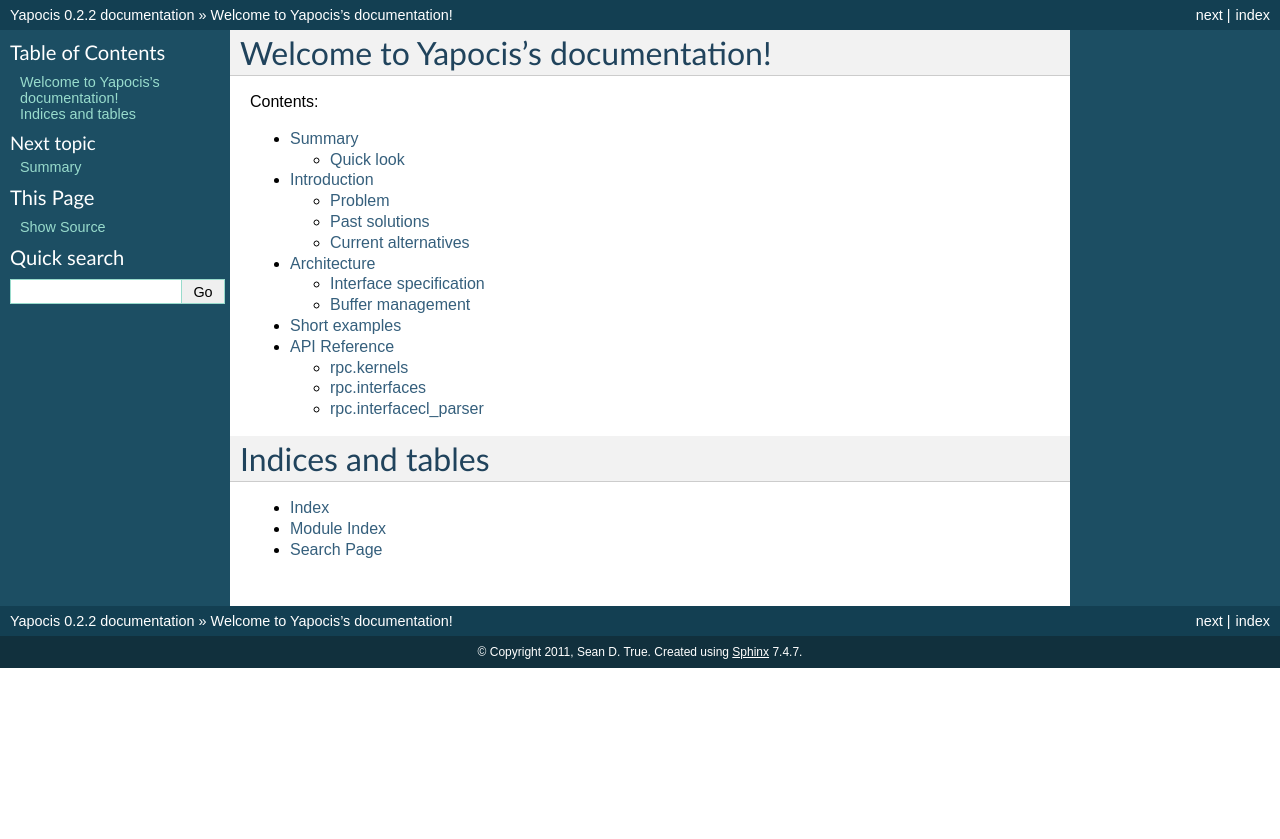
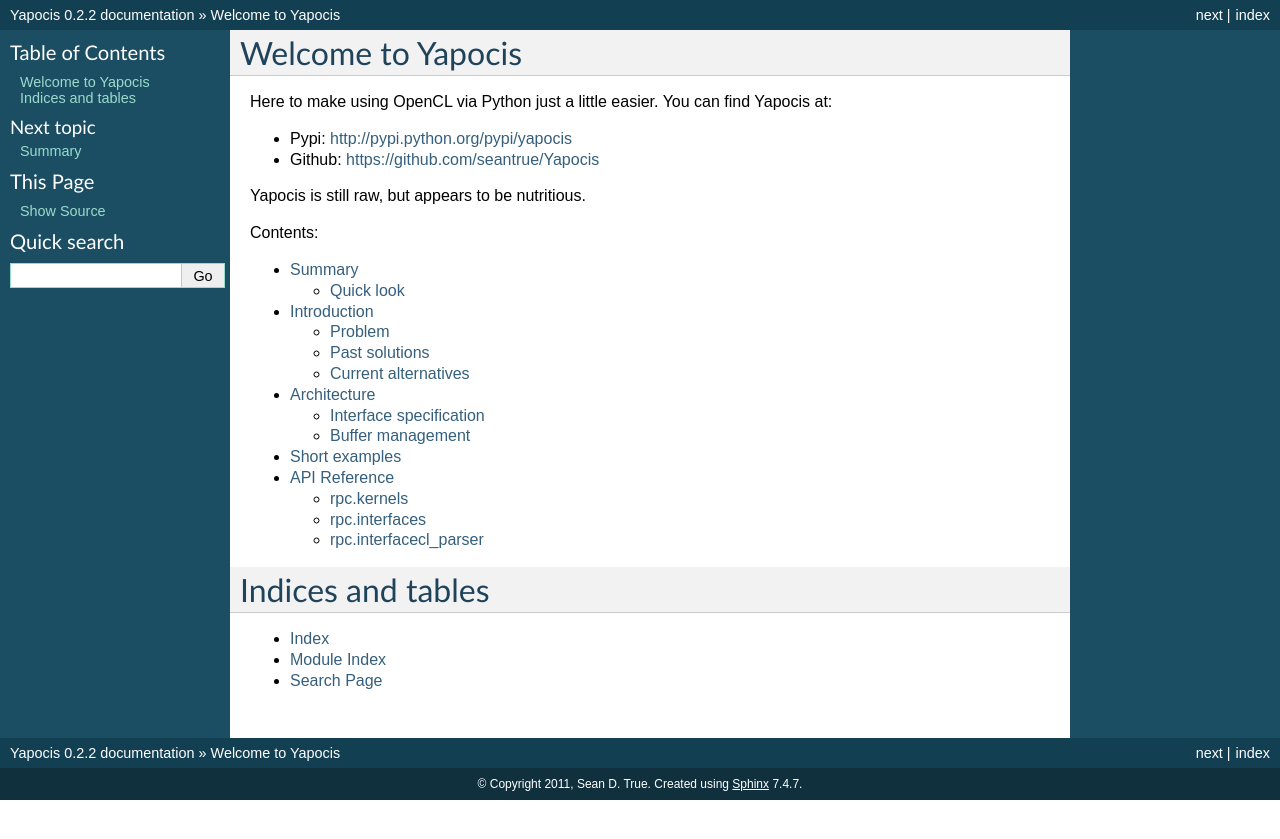
Before and after one commit to seantrue/Yapocis, a Sphinx documentation site: the page built from doc/index.rst, in a window 1280 px wide. Shown: the top 839 px of the page. Built offline with Sphinx 7.4.7, drawn with Linux system fonts in a browser that asks for light colours.

Commit message:
Updating to include links to Github and Pypi
Signed-off-by: Sean True <sean.true@gmail.com>

```diff
--- a/doc/conf.py
+++ b/doc/conf.py
@@ -16,7 +16,7 @@
 # If extensions (or modules to document with autodoc) are in another directory,
 # add these directories to sys.path here. If the directory is relative to the
 # documentation root, use os.path.abspath to make it absolute, like shown here.
-sys.path.insert(0, os.path.abspath('..'))
+sys.path.insert(0, os.path.abspath('../yapocis'))
 
 # -- General configuration -----------------------------------------------------
 
--- a/doc/index.rst
+++ b/doc/index.rst
@@ -3,8 +3,17 @@
    You can adapt this file completely to your liking, but it should at least
    contain the root `toctree` directive.
 
-Welcome to Yapocis's documentation!
-===================================
+Welcome to Yapocis
+==================
+
+Here to make using OpenCL via Python just a little easier. You can find Yapocis at:
+
+* Pypi: http://pypi.python.org/pypi/yapocis
+
+* Github: https://github.com/seantrue/Yapocis
+
+
+Yapocis is still raw, but appears to be nutritious.
 
 Contents:
 
--- a/doc/summary.rst
+++ b/doc/summary.rst
@@ -21,18 +21,18 @@
 
 First the easy way, with numpy:
 
-.. literalinclude:: /../examples/demo_numpy.py
+.. literalinclude:: /../yapocis/examples/demo_numpy.py
    :language: python
    :linenos:
 
 First the easy and fast way, with yapocis:
 
-.. literalinclude:: /../examples/demo_yapocis.py
+.. literalinclude:: /../yapocis//examples/demo_yapocis.py
    :language: python
    :linenos:
 
 First the hard and fast way, with raw pyopencl:
 
-.. literalinclude:: /../examples/demo_opencl.py
+.. literalinclude:: /../yapocis/examples/demo_opencl.py
    :language: python
    :linenos:
```
